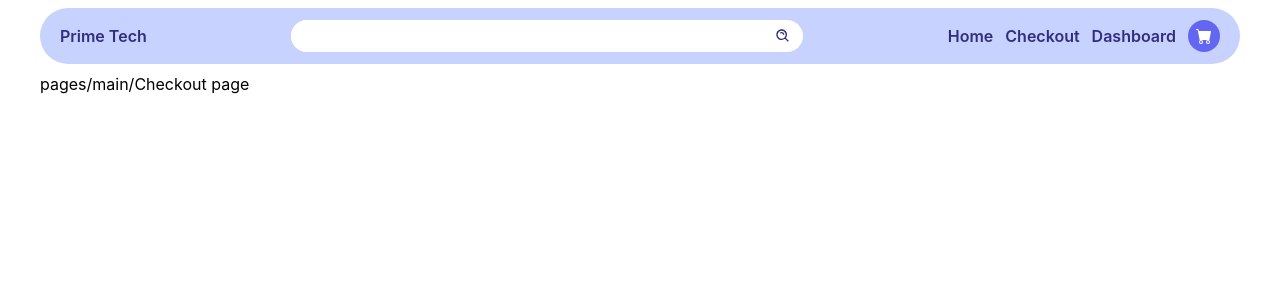
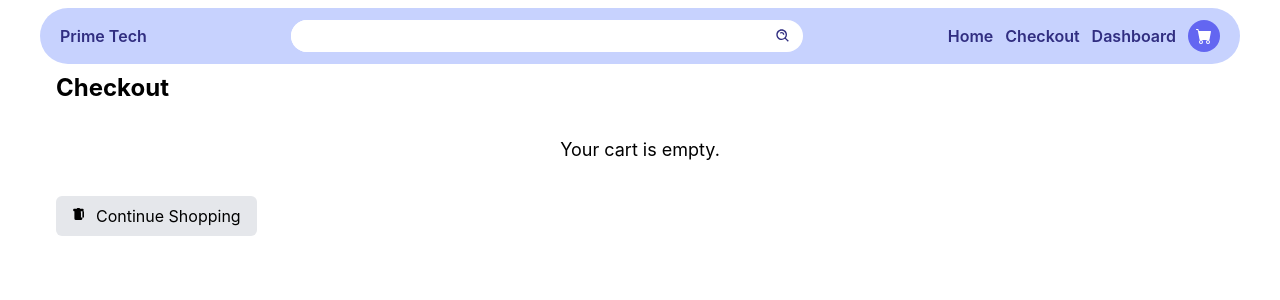
Before and after one commit to rased100/prime-ecommerce-app, a React (Create React App) app: page /checkout in a window 1280 px wide. Shown: the top 300 px of the page. Built offline with nearby package versions, Linux system fonts and the light colour scheme.

Commit message:
checkout

```diff
--- a/src/pages/Main/Checkout.js
+++ b/src/pages/Main/Checkout.js
@@ -1,9 +1,93 @@
 import React from "react";
+import { useSelector, useDispatch } from "react-redux";
+import { Link } from "react-router-dom";
+import { removeFromCart } from "../../features/cart/cartSlice";
 
 const Checkout = () => {
+  const dispatch = useDispatch();
+  const cartItems = useSelector((state) => state.cart.cart); // Access cart items from your cart slice
+
+  const handleRemoveFromCart = (productId) => {
+    dispatch(removeFromCart(productId));
+  };
+
+  const calculateTotal = () => {
+    // Implement logic to calculate total price based on cart items and their prices
+    // This is a placeholder, replace with your actual calculation
+    let totalPrice = 0;
+    cartItems.forEach((item) => {
+      totalPrice += item.quantity * item.price; // Assuming a 'price' property on each item
+    });
+    return totalPrice;
+  };
+
   return (
-    <div>
-      <h1>pages/main/Checkout page</h1>
+    <div className="container mx-auto px-4">
+      <h2 className="text-2xl font-bold mb-4">Checkout</h2>
+      {cartItems.length === 0 ? (
+        <p className="text-center text-lg py-4">Your cart is empty.</p>
+      ) : (
+        <ul className="grid grid-cols-1 sm:grid-cols-2 md:grid-cols-3 gap-4">
+          {cartItems.map((item) => (
+            <li key={item.id} className="bg-white rounded-lg shadow-md p-4">
+              <div className="flex items-center">
+                <img
+                  src={item.thumbnail}
+                  alt={item.name}
+                  className="w-40 h-40 object-cover rounded-t-lg"
+                />
+                <div className="ml-4">
+                  <h4 className="text-lg font-semibold mb-2">{item.name}</h4>
+                  <p className="mb-2">Quantity: {item.quantity}</p>
+                  <p className="font-bold">Price: ${item.price.toFixed(2)}</p>
+                </div>
+              </div>
+              <button
+                onClick={() => handleRemoveFromCart(item.id)}
+                className="bg-red-500 hover:bg-red-600 text-white px-4 py-2 rounded-b-lg font-semibold"
+              >
+                Remove
+              </button>
+            </li>
+          ))}
+        </ul>
+      )}
+      {cartItems.length > 0 && (
+        <div className="checkout-summary bg-gray-100 p-4 rounded-lg mt-4">
+          <h3 className="text-lg font-semibold mb-4">Order Summary</h3>
+          <p className="mb-4">Total: ${calculateTotal().toFixed(2)}</p>
+          <button
+            disabled={cartItems.length === 0}
+            type="button"
+            className="bg-indigo-500 hover:bg-indigo-600 text-white px-4 py-2 rounded-md font-semibold"
+          >
+            Place Order
+          </button>
+        </div>
+      )}
+      <Link
+        to="/"
+        className="inline-flex items-center px-4 py-2 bg-gray-200 rounded-md mt-4 hover:bg-gray-300"
+      >
+        <svg
+          className="w-4 h-4 mr-2"
+          fill="currentColor"
+          viewBox="0 0 20 20"
+          xmlns="http://www.w3.org/2000/svg"
+        >
+          <path
+            fill-rule="evenodd"
+            d="M5.5 5.5A.5.5 0 016 6v6a.5.5 0 01-1 0V6a.5.5 0 01.5-.5zm2.5 0a.5.5 0 01.5.5v6a.5.5 0 01-1 0V6a.5.5 0 01.5-.5zm3 .5a.5.5 0 00-1 0v6a.5.5 0 001 0V6z"
+            clip-rule="evenodd"
+          ></path>
+          <path
+            fill-rule="evenodd"
+            d="M14.5 3a1 1 0 01-1 1H13v9a2 2 0 01-2 2H5a2 2 0 01-2-2V4h-.5a1 1 0 01-1-1V2a1 1 0 011-1H6a1 1 0 011-1h2a1 1 0 011 1h3.5a1 1 0 011 1v1zM6 4h5v8h4V4H6z"
+            clip-rule="evenodd"
+          ></path>
+        </svg>
+        Continue Shopping
+      </Link>
     </div>
   );
 };
```
